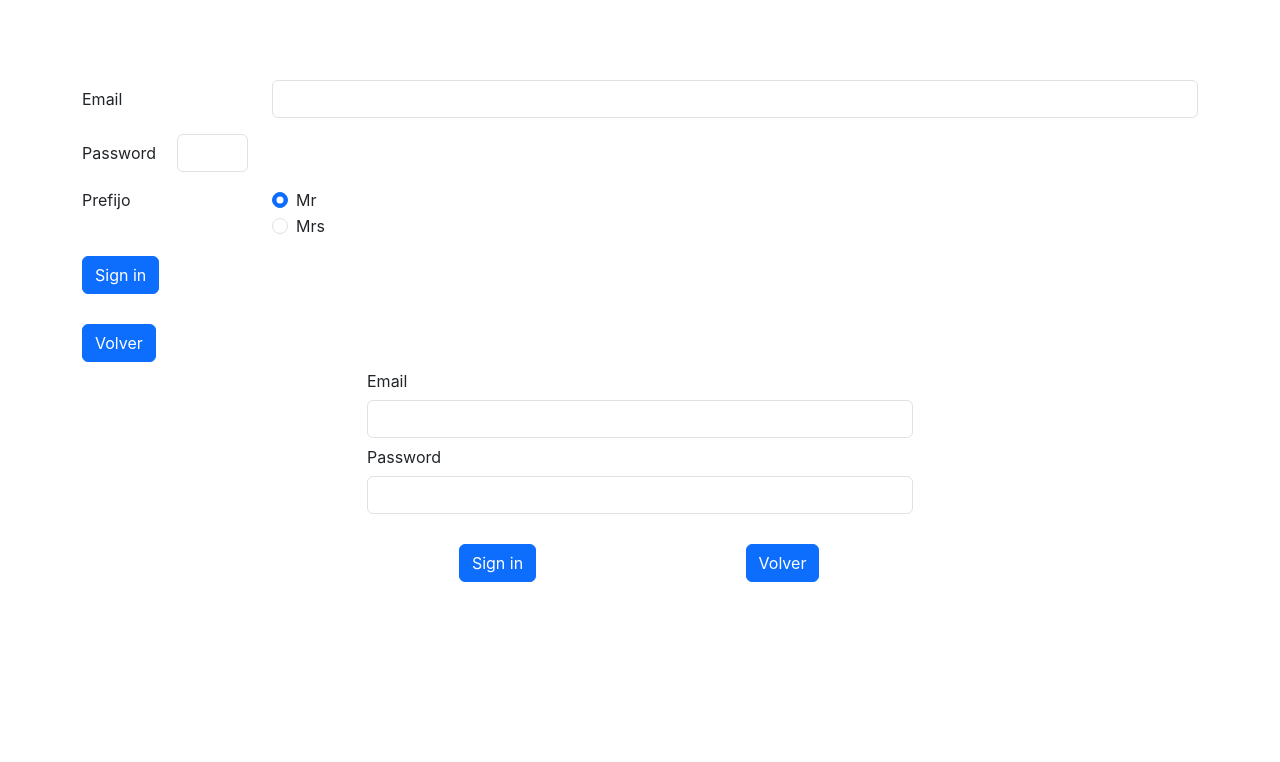
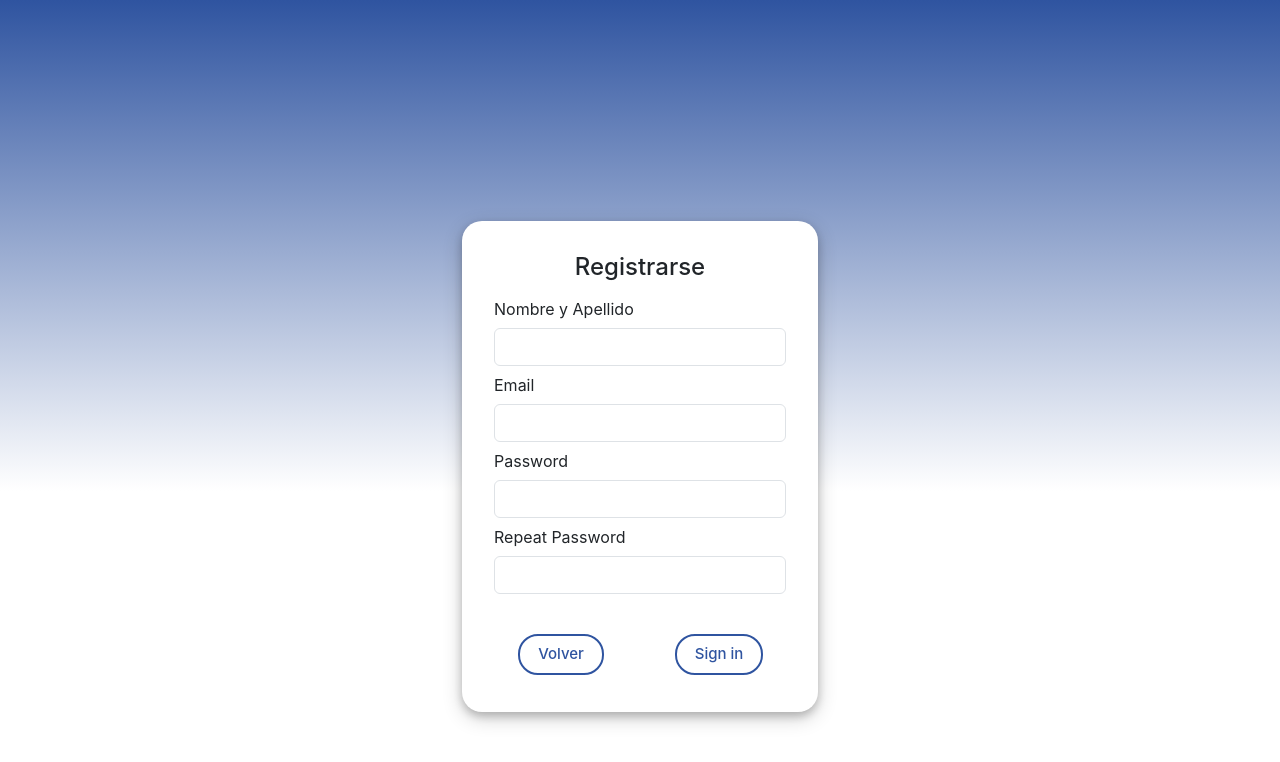
Before and after one commit to ezebarrena/tpoapi, a React (Create React App) app: page /signin in a window 1280 px wide. Shown: the top 762 px of the page. Built offline with nearby package versions, Linux system fonts and the light colour scheme.

Commit message:
contacto implementado y signin terminado

```diff
--- a/src/components/contacto.jsx
+++ b/src/components/contacto.jsx
@@ -9,7 +9,7 @@ function contacto () {
                 <div class="SeparadorSupDP"></div>
 
                 <div>
-    <               h1 class="Titulo"> Datos Personales </h1>
+    <               h1 class="Titulo"> Contacto </h1>
                 </div>
 
                 <div class="SeparadorSup"></div>
--- a/src/components/navegation/navBar.js
+++ b/src/components/navegation/navBar.js
@@ -10,6 +10,11 @@ const navBar = () => {
             window.location.href = '/signin'
         )
       }
+    function contactar(){
+        return(
+            window.location.href = '/contacto'
+        )
+    }
   return (
     <div>
         <nav id="navBar" className="navbar navbar-expand-lg navbar-dark bg-dark" >
@@ -43,7 +48,7 @@ const navBar = () => {
 
                     </ul>
                     <button onClick={signin} className="btn btn-outline-light" type="submit" id="botonIn">SignIn</button>
-                    <button onClick={signin} className="btn btn-outline-light" type="submit" id="botonContacto">Contacto</button>
+                    <button onClick={contactar} className="btn btn-outline-light" type="submit" id="botonContacto">Contacto</button>
                     <form className="d-flex" role="search" >
                     </form>
                 </div>
--- a/src/components/signin.jsx
+++ b/src/components/signin.jsx
@@ -9,86 +9,65 @@ function signIn (){
         )
       }
   return (
+    <div className="boxSignIn">
+        <div className="container" id="cont">
 
-    <div className="container">
-        <form>
-            <div class="row mb-3">
-                <div className="SeparadorSupDP"></div>
+        <div className="row">
+            <div className="col-md-4 col-sm-1 col-1"></div>
+            <div className="col-md-4 col-sm-10 col-10">
+                <div className="divSignIn"></div>
+                <div className="BoxSignIn2">
 
-
-                <label for="inputEmail3" class="col-sm-2 col-form-label">Email</label>
-                <div class="col-sm-10">
-                    <input type="email" class="form-control" id="inputEmail3"></input>
-                </div>
+                    <div className="boxTituloSignIn">
+                        <h4 >Registrarse</h4>
                     </div>
 
-            <div class="row mb-3">
-                <label id="passwordLabel" for="inputPassword3" class="col-md-1 col-form-label">Password</label>
-                <div class="col-md-1">
-                    <input type="password" class="form-control" id="inputPassword3"></input>
-                </div>
+                    <label for="inputName3" class="col-md-12 col-form-label">Nombre y Apellido</label>
+                    <div >
+                        <input type="name" class="form-control" id="inputName3"></input>
                     </div>
 
-            <fieldset class="row mb-3">
-                <legend class="col-form-label col-sm-2 pt-0">Prefijo</legend>
-                    <div class="col-sm-10">
-                        <div class="form-check">
-                            <input class="form-check-input" type="radio" name="gridRadios" id="gridRadios1" value="option1" checked></input>
-                            <label class="form-check-label" for="gridRadios1">Mr</label>
-                        </div>
-
-                        <div class="form-check">
-                            <input class="form-check-input" type="radio" name="gridRadios" id="gridRadios2" value="option2"></input>
-                            <label class="form-check-label" for="gridRadios2">Mrs</label>
-                        </div>
-
-                    </div>
-            </fieldset>
-
-            <button type="submit" class="btn btn-primary">Sign in</button>
-        </form>
-
-        <div className="SeparadorSup"></div>
-
-        <button onClick={volver} class="btn btn-primary" type="submit">Volver</button>
-
-        <div className="row">
-            <div className="col-md-3"></div>
-            <div className="col-md-6 col-12">
-                <div className="BoxSignIn">
-                    <label for="inputEmail3" class="col-sm-2 col-form-label">Email</label>
+                    <label for="inputEmail3" class="col-md-12 col-form-label">Email</label>
                     <div >
                         <input type="email" class="form-control" id="inputEmail3"></input>
                     </div>
-                    <label for="inputPassword3" class="col-sm-2 col-form-label">Password</label>
+
+                    <label for="inputPassword3" class="col-md-12 col-form-label">Password</label>
                     <div>
                         <input type="password" class="form-control" id="inputPassword3"></input>
                     </div>
 
-                    <div className="SeparadorSup"></div>
+                    <label for="reInputPassword3" class="col-md-12 col-form-label">Repeat Password</label>
+                    <div>
+                        <input type="password" class="form-control" id="reInputPassword3"></input>
+                    </div>
+
+
+
+                    <div className="SeparadorSignIn"></div>
 
                     <div className="row">
-                        <div className="col-md-6">
+                        <div className="col-md-6 col-6">
                             <div className="boxSignInButtons">
-                                <button type="submit" class="btn btn-primary">Sign in</button>
+                                <button onClick={volver} class="boton4" type="submit">Volver</button>
                             </div>
                         </div>
-                        <div className="col-md-6">
+                        <div className="col-md-6 col-6">
                             <div className="boxSignInButtons">
-                                <button onClick={volver} class="btn btn-primary" type="submit">Volver</button>
+                                <button type="submit" class="boton4">Sign in</button>
                             </div>
                         </div>
 
-                    </div>
 
                     </div>
                 </div>
-            <div className="col-md-3"></div>
+            </div>
+        <div className="col-md-4 col-sm-1 col-1"></div>
 
         </div>
 
 
-
+        </div>
     </div>
 
 
--- a/src/cssComponents/cssCompStyles.css
+++ b/src/cssComponents/cssCompStyles.css
@@ -59,6 +59,10 @@
 
 .SeparadorInt{
     height: 25px;
+}
+
+.SeparadorSignIn{
+    height: 15px;
 }
 
 .fotoDP{
@@ -224,14 +228,16 @@
 
 }
 
-#boxP {
+.BoxSignIn2 {
     background-color: white;
     padding: 2rem;
     box-shadow: 0 4px 8px 0 rgba(0, 0, 0, 0.2), 0 6px 20px 0 rgba(0, 0, 0, 0.19);
+    border-radius: 20px;
 }
 
 .boxSignInButtons{
     text-align: center;
+    margin-top: 20px;
 }
 
 .boxSkills{
@@ -253,9 +259,52 @@
     border-radius: 20px;
     float: left;
     margin: 5px;
+}
+
+.boton3:hover {
+    background: #2f54a0;
+    color: #fff !important;
+}
+
+
+.boton4 {
+    color: #2f54a0 !important;
+    font-size: 15px;
+    font-weight: 500;
+    padding: 0.5em 1.2em;
+    background: rgba(0,0,0,0);
+    border: 2px solid;
+    border-color: #2f54a0;
+    transition: all 1s ease;
+    position: relative;
+    border-radius: 20px;
+    float: center;
+    margin: 5px;
   }
 
-  .boton3:hover {
+
+.boton4:hover {
     background: #2f54a0;
     color: #fff !important;
   }
+
+#botonIn {
+    width: 100px;
+    margin-right: 20px;
+}
+#botonContacto {
+    width: 100px;
+}
+
+.divSignIn{
+    height: 45%;
+}
+
+.boxSignIn {
+    /*background-color: #2f54a0;*/
+    background: linear-gradient(#2f54a0, white);
+}
+
+.boxTituloSignIn{
+    text-align: center;
+}
```
Lines whose indentation alone changed are shown as unchanged.
